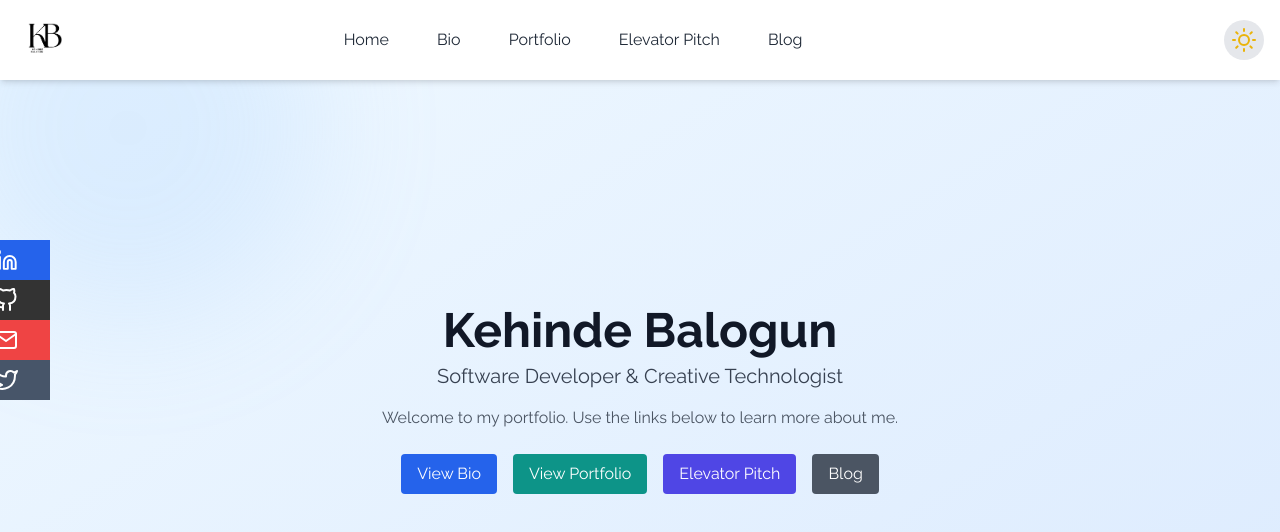
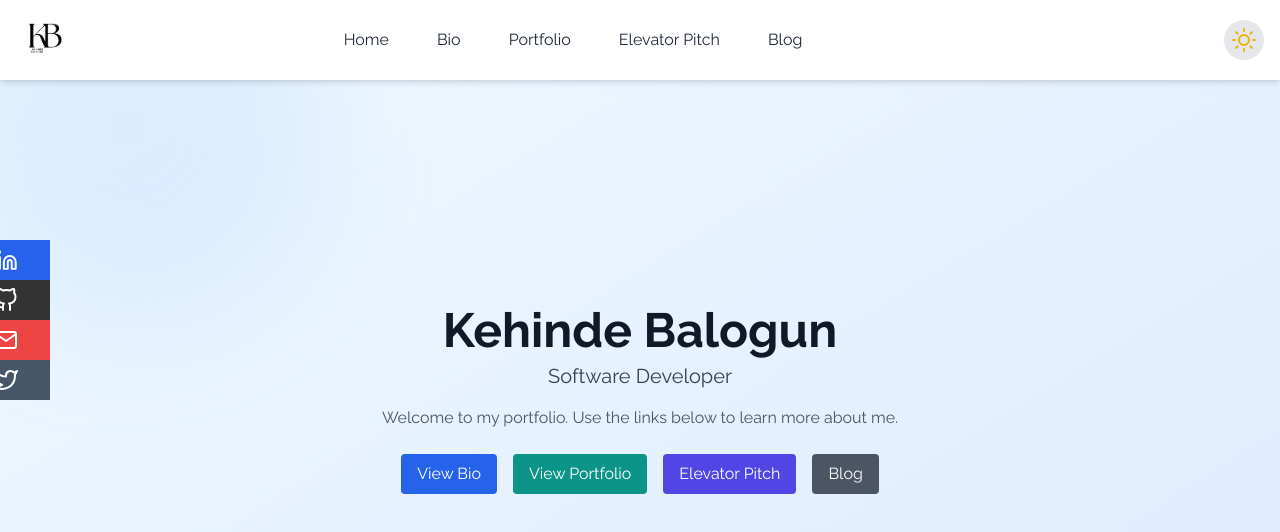
Before and after one commit to Kehinde13/Portfolio, a React (Vite) app: page / in a window 1280 px wide. Shown: the top 532 px of the page. Built offline with nearby package versions, Linux system fonts and the light colour scheme.

Commit message:
update home page

```diff
--- a/src/pages/Home.jsx
+++ b/src/pages/Home.jsx
@@ -17,7 +17,7 @@ export default function Home() {
           Kehinde Balogun
         </h1>
         <p className="text-xl mt-2 text-gray-700 dark:text-gray-300">
-          Software Developer & Creative Technologist
+          Software Developer
         </p>
         <p className="mt-4 text-gray-600 dark:text-gray-400">
           Welcome to my portfolio. Use the links below to learn more about me.
```
